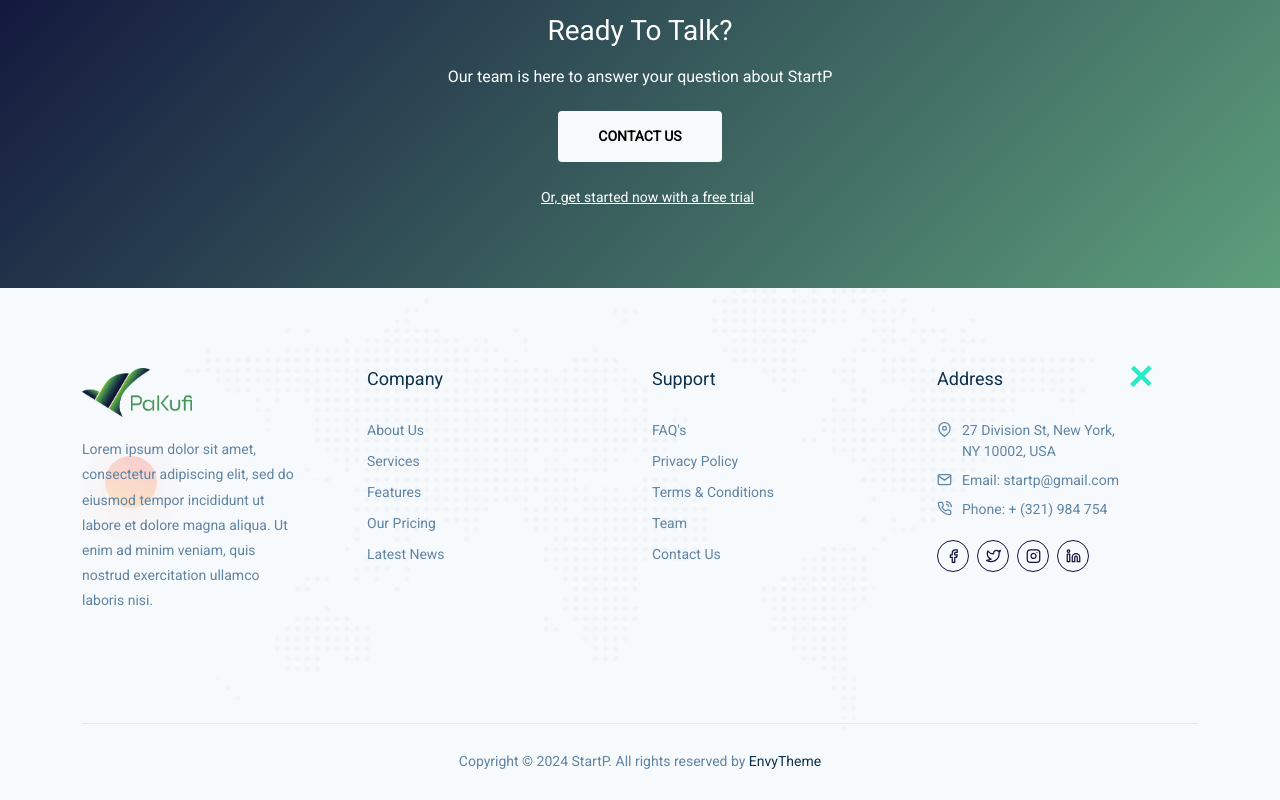
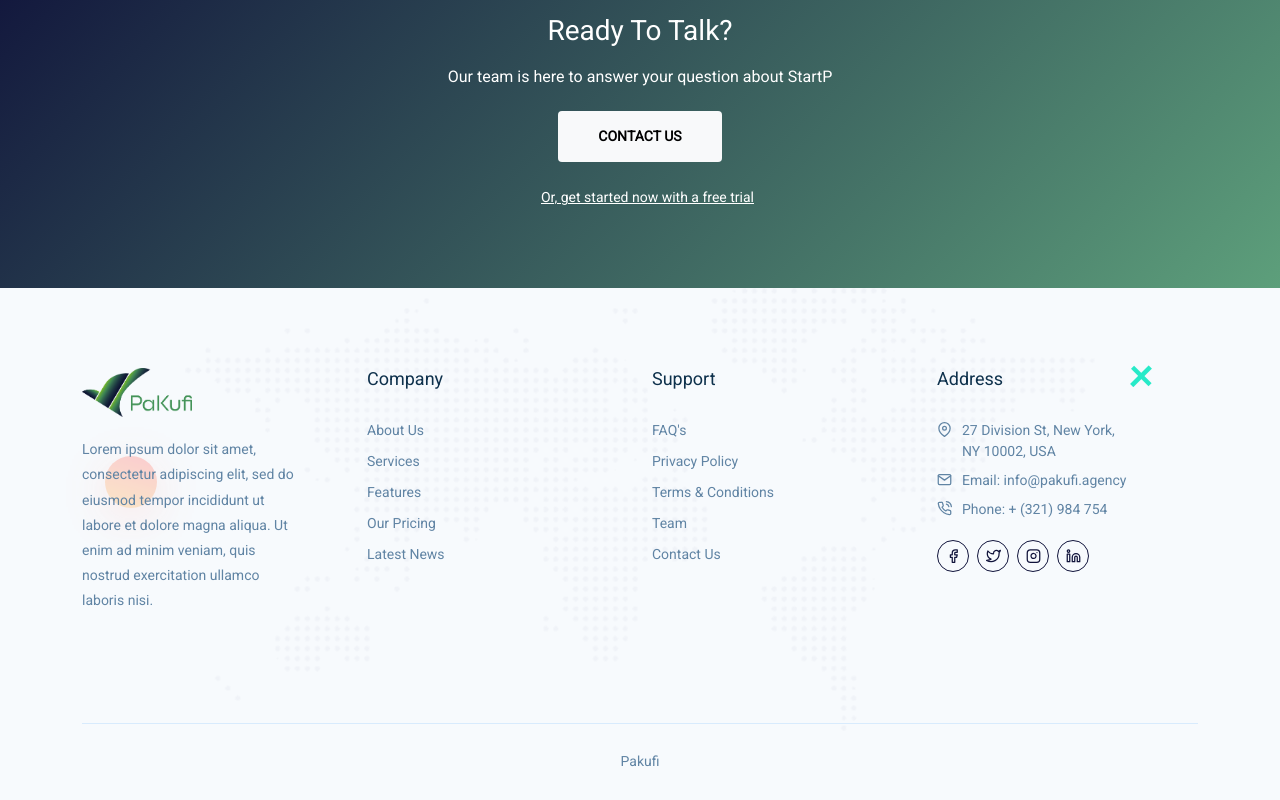
Before and after one commit to pakufi-agency/website, a Next.js app: page /about in a window 1280 px wide. Shown: the part 1499-2299 px from the top of the page. Built offline with nearby package versions, Linux system fonts and the light colour scheme.

Commit message:
homepage, static, basic style

```diff
--- a/src/components/Layout/Footer.tsx
+++ b/src/components/Layout/Footer.tsx
@@ -123,7 +123,7 @@ const Footer = () => {
                   <li>
                     <Icon.Mail />
                     Email:{" "}
-                    <a href="mailto:startp@gmail.com">startp@gmail.com</a>
+                    <a href="mailto:startp@gmail.com">info@pakufi.agency</a>
                   </li>
 
                   <li>
@@ -178,12 +178,7 @@ const Footer = () => {
 
             <div className="col-lg-12 col-md-12">
               <div className={styles.copyrightArea}>
-                <p>
-                  Copyright &copy; {currentYear} StartP. All rights reserved by{" "}
-                  <a href="https://envytheme.com/" target="_blank">
-                    EnvyTheme
-                  </a>
-                </p>
+                <p>Pakufi</p>
               </div>
             </div>
           </div>
--- a/src/components/Layout/Navbar.tsx
+++ b/src/components/Layout/Navbar.tsx
@@ -88,7 +88,7 @@ const Navbar: React.FC = () => {
                       isDropdownOpen === "home" ? styles.dropdownOpen : ""
                     }`}
                   >
-                    <li className={styles.navItem}>
+                    {/* <li className={styles.navItem}>
                       <Link
                         href="/iot/"
                         className={`${styles.navLink} ${
@@ -97,7 +97,7 @@ const Navbar: React.FC = () => {
                       >
                         IOT
                       </Link>
-                    </li>
+                    </li> */}
                   </ul>
                 </li>
                 <li className={`nav-item ${styles.navItem}`}>
@@ -107,9 +107,9 @@ const Navbar: React.FC = () => {
                 </li>
                 <li className={`nav-item ${styles.navItem}`}>
                   <Link
-                    href="#"
+                    href="/contact/"
                     className={styles.navLink}
-                    onClick={(e) => handleMenuItemClick(e, "contact")}
+                    // onClick={(e) => handleMenuItemClick(e, "contact")}
                   >
                     Contact
                   </Link>
```
Also changed, not shown: src/app/contact/page.tsx (+5 -5 lines).
